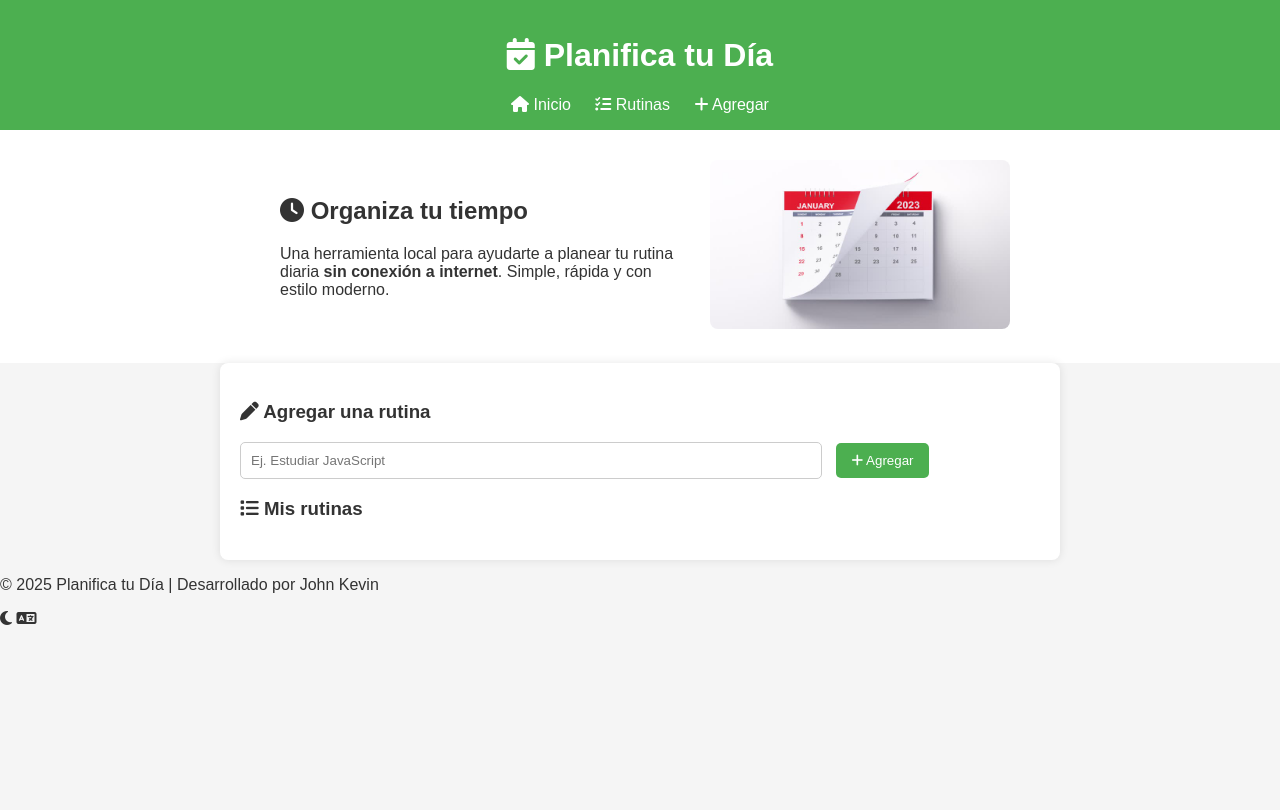
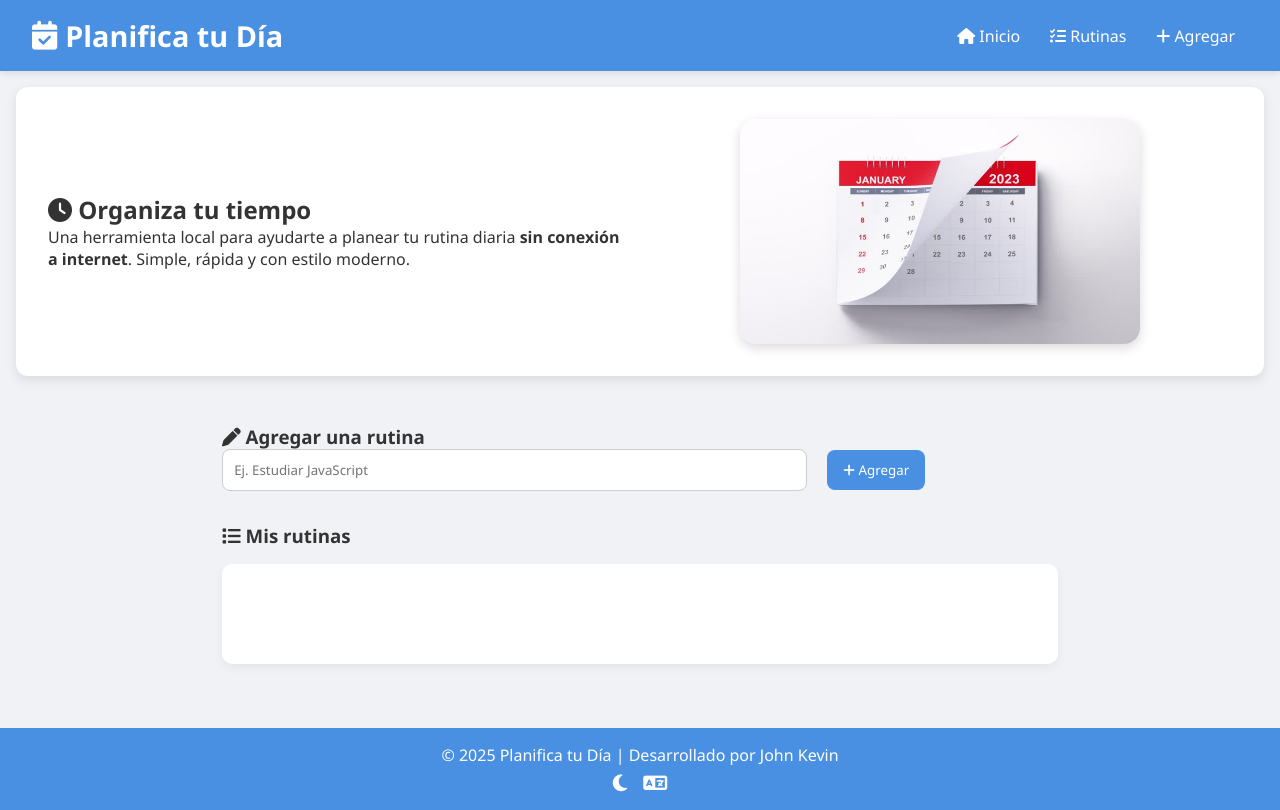
Before and after one commit to Eljohnnyb/Planifica, a plain HTML site: page index.html in a window 1280 px wide. Drawn offline with Linux system fonts and the light colour scheme.

Commit message:
Update style.css

```diff
--- a/style.css
+++ b/style.css
@@ -1,102 +1,179 @@
-body {
-    font-family: Arial, sans-serif;
+/* FUENTES Y RESETEO */
+* {
     margin: 0;
     padding: 0;
-    background: #f5f5f5;
+    box-sizing: border-box;
+    font-family: 'Segoe UI', Tahoma, Geneva, Verdana, sans-serif;
+    scroll-behavior: smooth;
+}
+
+body {
+    background: #f0f2f5;
     color: #333;
 }
 
+/* CABECERA */
 header {
-    background-color: #4CAF50;
+    background-color: #4a90e2;
+    padding: 1rem 2rem;
     color: white;
-    padding: 1em;
-    text-align: center;
+    box-shadow: 0 2px 8px rgba(0,0,0,0.1);
+    position: sticky;
+    top: 0;
+    z-index: 1000;
 }
 
-.header-content nav a {
-    margin: 0 10px;
-    color: white;
-    text-decoration: none;
+.header-content {
+    display: flex;
+    justify-content: space-between;
+    align-items: center;
+    flex-wrap: wrap;
 }
 
-.header-content nav a:hover {
-    text-decoration: underline;
+header h1 {
+    font-size: 1.8rem;
+    display: flex;
+    align-items: center;
+    gap: 0.5rem;
 }
 
+nav a {
+    margin: 0 0.8rem;
+    text-decoration: none;
+    color: white;
+    font-weight: 500;
+    transition: color 0.3s;
+}
+
+nav a:hover {
+    color: #ffdd57;
+}
+
+/* INTRODUCCIÓN */
 .intro {
     display: flex;
+    justify-content: space-between;
+    align-items: center;
+    padding: 2rem;
     flex-wrap: wrap;
-    justify-content: center;
-    align-items: center;
-    padding: 20px;
-    background-color: #fff;
+    background: #ffffff;
+    margin: 1rem;
+    border-radius: 12px;
+    box-shadow: 0 4px 12px rgba(0,0,0,0.1);
 }
 
 .intro-texto {
-    max-width: 400px;
-    padding: 20px;
+    flex: 1;
+    padding-right: 1rem;
+}
+
+.intro-imagen {
+    flex: 1;
+    display: flex;
+    justify-content: center;
 }
 
 .intro-imagen img {
-    max-width: 300px;
-    margin: 10px;
-    border-radius: 8px;
+    width: 90%;
+    max-width: 400px;
+    border-radius: 1rem;
+    box-shadow: 0 4px 12px rgba(0,0,0,0.15);
 }
 
+/* CONTENIDO PRINCIPAL */
 .container {
-    padding: 20px;
-    max-width: 800px;
-    margin: auto;
-    background: white;
-    border-radius: 8px;
-    box-shadow: 0 0 10px rgba(0,0,0,0.1);
+    padding: 2rem;
+    display: grid;
+    gap: 2rem;
+    max-width: 900px;
+    margin: 0 auto;
 }
 
-input[type="text"] {
-    padding: 10px;
+/* FORMULARIO */
+.formulario input {
     width: 70%;
-    margin-right: 10px;
+    padding: 0.7rem;
+    margin-right: 1rem;
+    border-radius: 8px;
     border: 1px solid #ccc;
-    border-radius: 5px;
 }
 
-button {
-    padding: 10px 15px;
-    background-color: #4CAF50;
+.formulario button {
+    padding: 0.7rem 1rem;
     border: none;
-    border-radius: 5px;
+    background-color: #4a90e2;
     color: white;
+    border-radius: 8px;
     cursor: pointer;
+    transition: background-color 0.3s;
 }
 
-button:hover {
-    background-color: #45a049;
+.formulario button:hover {
+    background-color: #357abd;
+}
+
+/* RUTINAS */
+.rutinas h3 {
+    margin-bottom: 1rem;
 }
 
 .event-list {
-    margin-top: 20px;
+    background-color: #fff;
+    padding: 1rem;
+    border-radius: 10px;
+    min-height: 100px;
+    box-shadow: 0 4px 10px rgba(0,0,0,0.05);
 }
 
-.event-item {
-    background-color: #e8f5e9;
-    padding: 10px;
-    margin-bottom: 10px;
-    border-left: 5px solid #4CAF50;
-    display: flex;
-    justify-content: space-between;
-    align-items: center;
-    border-radius: 5px;
+/* PIE DE PÁGINA */
+footer {
+    background-color: #4a90e2;
+    color: white;
+    text-align: center;
+    padding: 1rem;
+    margin-top: 2rem;
+    position: relative;
 }
 
-.eliminar-btn {
-    background-color: #f44336;
-    border: none;
-    padding: 5px 10px;
-    border-radius: 3px;
-    color: white;
-    cursor: pointer;
+.footer-icons {
+    margin-top: 0.5rem;
+    font-size: 1.2rem;
+    display: flex;
+    justify-content: center;
+    gap: 1rem;
 }
 
-.eliminar-btn:hover {
-    background-color: #d32f2f;
+.footer-icons i {
+    cursor: pointer;
+    transition: transform 0.3s;
 }
+
+.footer-icons i:hover {
+    transform: scale(1.2);
+}
+
+/* ANIMACIONES */
+section, .header-content, footer {
+    animation: fadeIn 0.8s ease-in;
+}
+
+@keyframes fadeIn {
+    from { opacity: 0; transform: translateY(20px); }
+    to { opacity: 1; transform: translateY(0); }
+}
+
+/* RESPONSIVE */
+@media (max-width: 768px) {
+    .intro {
+        flex-direction: column;
+    }
+
+    .formulario input {
+        width: 100%;
+        margin-bottom: 0.5rem;
+    }
+
+    .formulario button {
+        width: 100%;
+    }
+}
```
